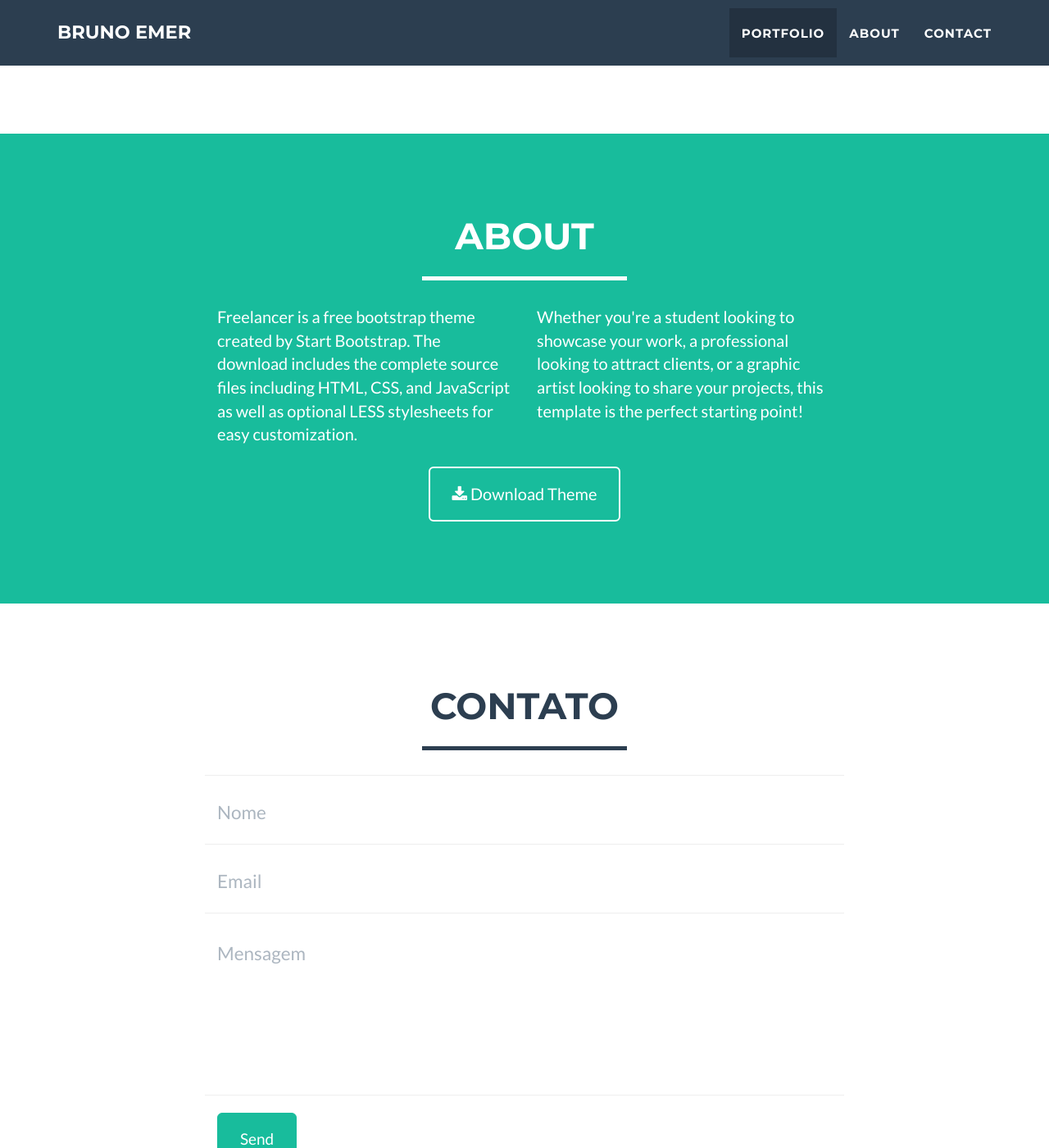
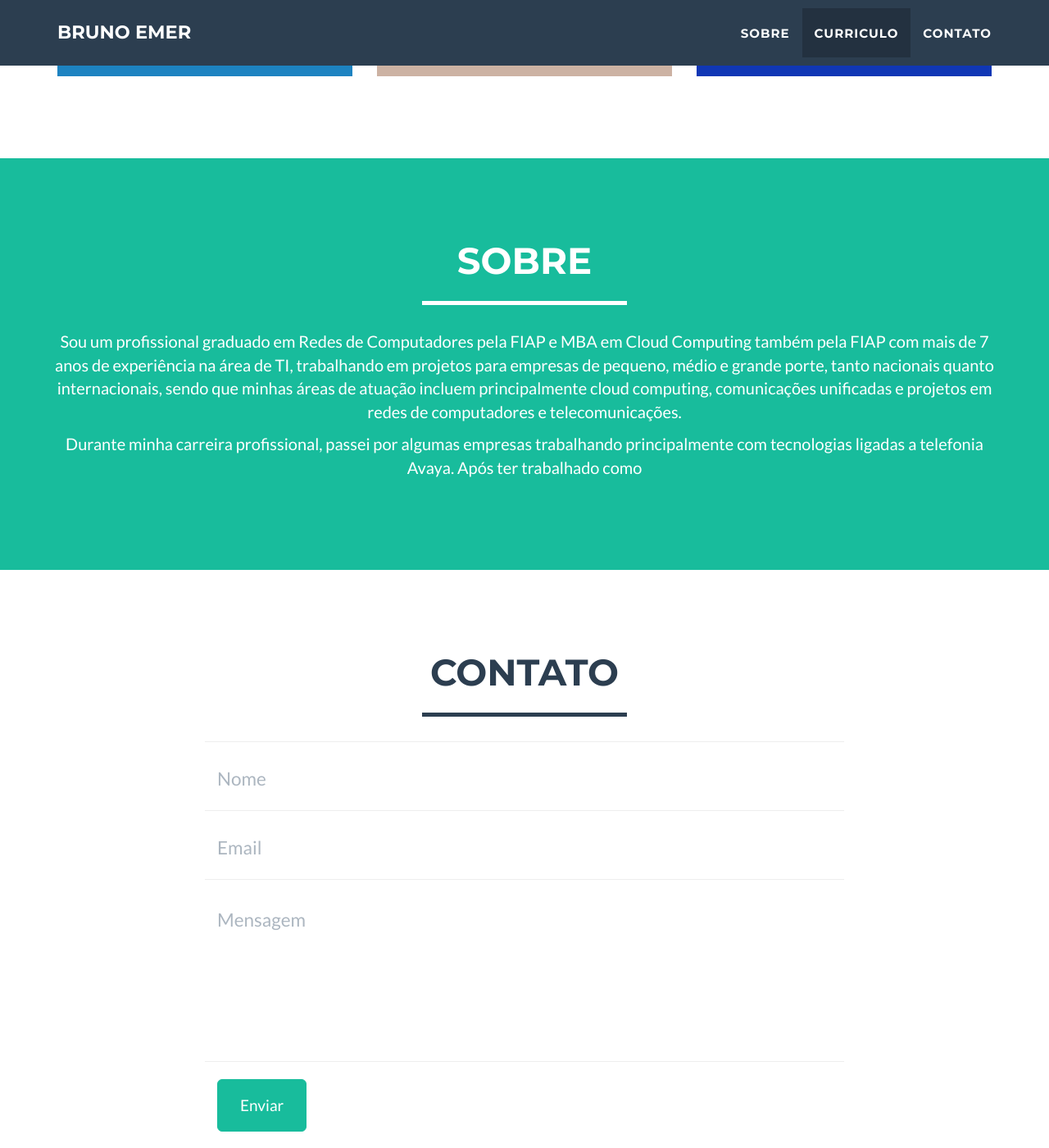
Before and after one commit to bemer/bemer.github.io, a Jekyll site: the page built from index.html, in a window 1280 px wide and 1400 px high, scrolled down 1425 px. Shown: the whole window at 82% size. Built offline with Jekyll 4.4.1, drawn with Linux system fonts in a browser that asks for light colours; some of the changed text lies outside the part shown.

Commit message:
adicionado curriculo

```diff
--- a/_config.yml
+++ b/_config.yml
@@ -33,7 +33,7 @@ color:
 # Footer settings
 footer:
   copyright: Bruno Emer
-  social: Pela internet
+  social: Redes Sociais
 
 # Social networks usernames (many more available: google-plus, flickr, dribbble, pinterest, instagram, tumblr, linkedin, etc.)
 social:
@@ -41,6 +41,9 @@ social:
     url: http://twitter.com/brunoemer_
   - title: linkedin
     url: http://br.linkedin.com/in/brunoemer
+  - title: facebook
+    url: http://www.facebook.com/bruno.emer.5
+
 
 # Postal address (add as many lines as necessary)
 
--- a/_includes/about.html
+++ b/_includes/about.html
@@ -3,21 +3,14 @@
         <div class="container">
             <div class="row">
                 <div class="col-lg-12 text-center">
-                    <h2>About</h2>
+                    <h2>Sobre</h2>
                     <hr class="star-light">
                 </div>
             </div>
             <div class="row">
-                <div class="col-lg-4 col-lg-offset-2">
-                    <p>Freelancer is a free bootstrap theme created by Start Bootstrap. The download includes the complete source files including HTML, CSS, and JavaScript as well as optional LESS stylesheets for easy customization.</p>
-                </div>
-                <div class="col-lg-4">
-                    <p>Whether you're a student looking to showcase your work, a professional looking to attract clients, or a graphic artist looking to share your projects, this template is the perfect starting point! </p>
-                </div>
-                <div class="col-lg-8 col-lg-offset-2 text-center">
-                    <a href="#" class="btn btn-lg btn-outline">
-                        <i class="fa fa-download"></i> Download Theme
-                    </a>
+                <div class="text-center">
+                    <p>Sou um profissional graduado em Redes de Computadores pela FIAP e MBA em Cloud Computing também pela FIAP com mais de 7 anos de experiência na área de TI, trabalhando em projetos para empresas de pequeno, médio e grande porte, tanto nacionais quanto internacionais, sendo que minhas áreas de atuação incluem principalmente cloud computing, comunicações unificadas e projetos em redes de computadores e telecomunicações.</p>
+                    <p>Durante minha carreira profissional, passei por algumas empresas trabalhando principalmente com tecnologias ligadas a telefonia  Avaya. Após ter trabalhado como
                 </div>
             </div>
         </div>
--- a/_includes/contact_static.html
+++ b/_includes/contact_static.html
@@ -27,6 +27,7 @@
 					<div>
 						<input type="hidden"  name="_subject" value="New submission!">
 						<input type="text" name="_gotcha" style="display:none" />
+						<input type="hidden" name="_next" value="//bemer.github.io/" />
 					</div>
 					<div class="row control-group">
 						<div class="form-group col-xs-12 floating-label-form-group controls">
@@ -39,7 +40,7 @@
 					<div id="success"></div>
 					<div class="row">
 						<div class="form-group col-xs-12">
-							<button type="submit" class="btn btn-success btn-lg">Send</button>
+							<button type="submit" class="btn btn-success btn-lg">Enviar</button>
 						</div>
 					</div>
 				</form>
--- a/_includes/portfolio_grid.html
+++ b/_includes/curriculo.html
@@ -1,10 +1,10 @@
 
     <!-- Portfolio Grid Section -->
-    <section id="portfolio">
+    <section id="curriculo">
         <div class="container">
             <div class="row">
                 <div class="col-lg-12 text-center">
-                    <h2>Portfolio</h2>
+                    <h2>Curriculo</h2>
                     <hr class="star-primary">
                 </div>
             </div>
--- a/_includes/nav.html
+++ b/_includes/nav.html
@@ -18,14 +18,17 @@
                     <li class="hidden">
                         <a href="#page-top"></a>
                     </li>
+                    <!-- <li class="page-scroll">
+                        <a href="#portfolio">Portfolio</a>
+                    </li> -->
                     <li class="page-scroll">
-                        <a href="#portfolio">Portfolio</a>
+                        <a href="#about">Sobre</a>
                     </li>
                     <li class="page-scroll">
-                        <a href="#about">About</a>
+                        <a href="#curriculo">Curriculo</a>
                     </li>
                     <li class="page-scroll">
-                        <a href="#contact">Contact</a>
+                        <a href="#contact">Contato</a>
                     </li>
                 </ul>
             </div>
--- a/_layouts/default.html
+++ b/_layouts/default.html
@@ -4,7 +4,7 @@
     <body id="page-top" class="index">
     {% include nav.html %}
     {% include header.html %}
-    {% include portfolio_grid.html %}
+    {% include curriculo.html %}
     {% include about.html %}
 
     {% if site.contact == "static" %}
--- a/js/jqBootstrapValidation.js
+++ b/js/jqBootstrapValidation.js
@@ -183,7 +183,7 @@
             //                                                     EMAIL
             // ---------------------------------------------------------
             if ($this.attr("type") !== undefined && $this.attr("type").toLowerCase() === "email") {
-              message = "Not a valid email address<!-- data-validation-validemail-message to override -->";
+              message = "Endereço de email inválido<!-- data-validation-validemail-message to override -->";
               if ($this.data("validationValidemailMessage")) {
                 message = $this.data("validationValidemailMessage");
               } else if ($this.data("validationEmailMessage")) {
@@ -791,7 +791,7 @@
 				name: "Validemail",
 				type: "regex",
 				regex: "[A-Za-z0-9._%+-]+@[A-Za-z0-9.-]+\\\.[A-Za-z]{2,4}",
-				message: "Not a valid email address<!-- data-validation-validemail-message to override -->"
+				message: "Endereço de email inválido<!-- data-validation-validemail-message to override -->"
 			},
 			passwordagain: {
 				name: "Passwordagain",
```
Also changed, not shown: 9 other files.
